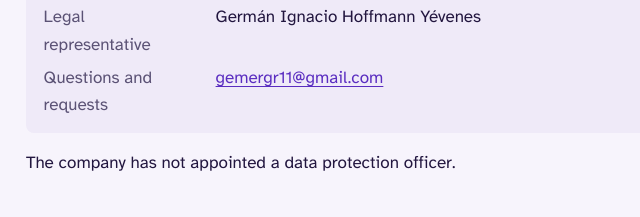
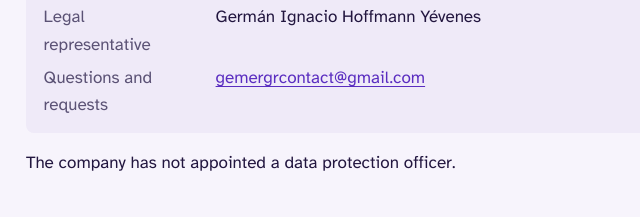
Before and after one commit to gemergr/gemergr.github.io, a plain HTML site: page brimful/privacidad.html in a window 1280 px wide. Shown: the part 553-770 px from the top of the page, 118-758 px from the left. Drawn offline with Linux system fonts and the light colour scheme.

Commit message:
Update contact email addresses in privacidad.html

```diff
--- a/brimful/privacidad.html
+++ b/brimful/privacidad.html
@@ -36,7 +36,7 @@
     <dt>Responsable</dt><dd>GEMERGR SpA, RUT 78.563.001-7</dd>
     <dt>Domicilio</dt><dd>Badajoz 100, oficina 1014, Las Condes, Santiago, Chile</dd>
     <dt>Representante legal</dt><dd>Germán Ignacio Hoffmann Yévenes</dd>
-    <dt>Consultas y solicitudes</dt><dd><a href="mailto:gemergr11@gmail.com">gemergr11@gmail.com</a></dd>
+    <dt>Consultas y solicitudes</dt><dd><a href="mailto:gemergrcontact@gmail.com">gemergrcontact@gmail.com</a></dd>
   </dl>
   <p>La empresa no tiene un encargado de prevención designado.</p>
 
@@ -103,7 +103,7 @@
     <li><b>Portabilidad:</b> recibir tus datos en un formato electrónico común.</li>
     <li><b>Bloqueo:</b> que suspendamos su uso mientras resolvemos otra solicitud tuya.</li>
   </ul>
-  <p><b>Cómo:</b> escribe a <a href="mailto:gemergr11@gmail.com">gemergr11@gmail.com</a> indicando qué derecho quieres ejercer. Para encontrar tus datos, dinos tu nombre de jugador de Play Juegos o el identificador que te pidamos.</p>
+  <p><b>Cómo:</b> escribe a <a href="mailto:gemergrcontact@gmail.com">gemergrcontact@gmail.com</a> indicando qué derecho quieres ejercer. Para encontrar tus datos, dinos tu nombre de jugador de Play Juegos o el identificador que te pidamos.</p>
   <p><b>Plazos:</b> acusamos recibo y respondemos dentro de 30 días corridos, prorrogables una vez por otros 30. Las solicitudes de bloqueo se responden en 2 días hábiles.</p>
   <p><b>Si no te respondemos o rechazamos tu solicitud,</b> puedes reclamar ante la Agencia de Protección de Datos Personales dentro de 30 días hábiles.</p>
   <p><b>Para borrar tus datos sin escribirnos:</b> desinstala el juego para borrar el progreso del dispositivo, y borra tus datos de Play Juegos desde la app Google Play Juegos o tu cuenta de Google.</p>
@@ -131,7 +131,7 @@
     <dt>Controller</dt><dd>GEMERGR SpA, Chilean tax ID (RUT) 78.563.001-7</dd>
     <dt>Address</dt><dd>Badajoz 100, oficina 1014, Las Condes, Santiago, Chile</dd>
     <dt>Legal representative</dt><dd>Germán Ignacio Hoffmann Yévenes</dd>
-    <dt>Questions and requests</dt><dd><a href="mailto:gemergr11@gmail.com">gemergr11@gmail.com</a></dd>
+    <dt>Questions and requests</dt><dd><a href="mailto:gemergrcontact@gmail.com">gemergrcontact@gmail.com</a></dd>
   </dl>
   <p>The company has not appointed a data protection officer.</p>
 
@@ -198,7 +198,7 @@
     <li><b>Portability:</b> to receive your data in a common electronic format.</li>
     <li><b>Blocking:</b> to suspend its use while we resolve another request of yours.</li>
   </ul>
-  <p><b>How:</b> email <a href="mailto:gemergr11@gmail.com">gemergr11@gmail.com</a> saying which right you want to exercise. To find your data, tell us your Play Games player name or the identifier we ask for.</p>
+  <p><b>How:</b> email <a href="mailto:gemergrcontact@gmail.com">gemergrcontact@gmail.com</a> saying which right you want to exercise. To find your data, tell us your Play Games player name or the identifier we ask for.</p>
   <p><b>Deadlines:</b> we acknowledge and answer within 30 calendar days, extendable once by another 30. Blocking requests are answered within 2 business days.</p>
   <p><b>If we don't answer or we reject your request,</b> you can file a complaint with Chile's Personal Data Protection Agency (Agencia de Protección de Datos Personales) within 30 business days.</p>
   <p><b>To delete your data without contacting us:</b> uninstall the game to delete the progress on your device, and delete your Play Games data in the Google Play Games app or your Google account.</p>
```
